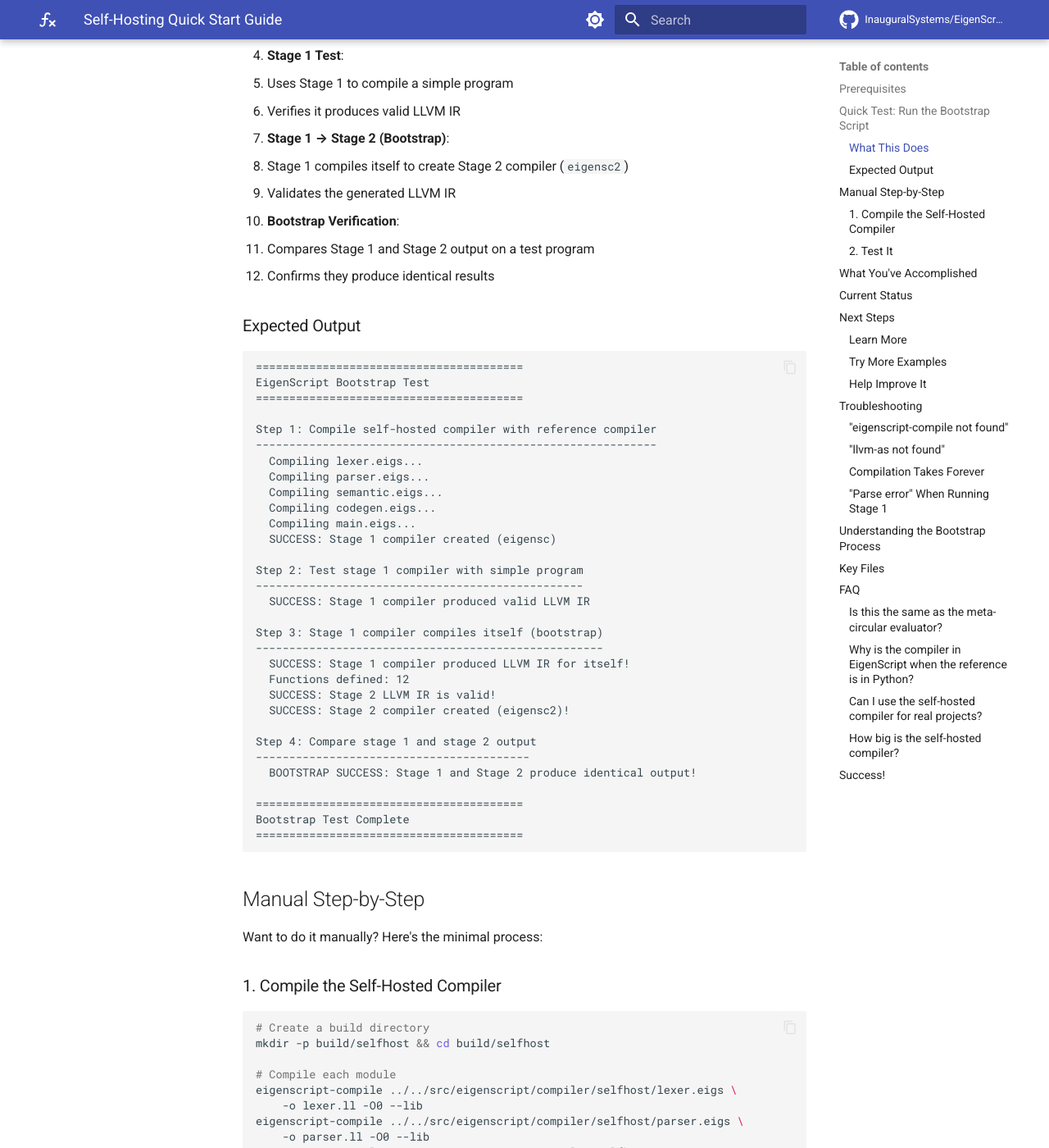
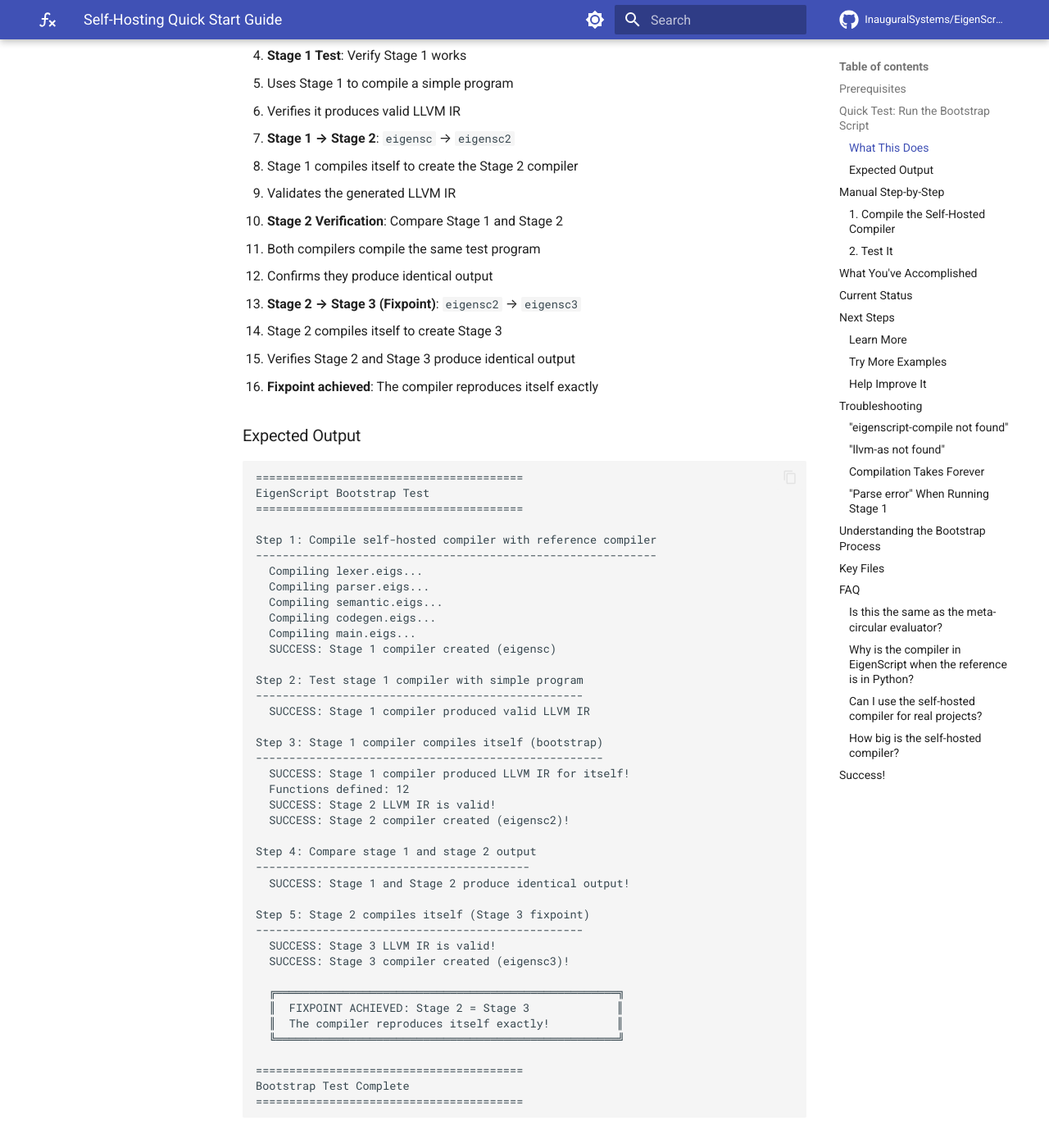
Before and after one commit to InauguralSystems/EigenScript, an MkDocs documentation site: the page built from docs/SELF_HOSTING_QUICKSTART.md, in a window 1280 px wide and 1400 px high, scrolled down 874 px. Shown: the whole window at 82% size. Built offline with MkDocs 1.6.1 and Material for MkDocs 9.7.7, drawn with Linux system fonts in a browser that asks for light colours; comment, search, counter and statistics services are not loaded; the version menu is left out; some of the changed text lies outside the part shown.

Commit message:
Add Stage 3 fixpoint verification to bootstrap docs
- Add Stage 3 (eigensc2 → eigensc3) to bootstrap_test.sh
- Update SELF_HOSTING_QUICKSTART.md with 5-stage process
- Update COMPILER_SELF_HOSTING.md status to "Fixpoint Achieved"
- Extend ASCII diagrams to show Stage 3 fixpoint
- Fix "⚠️ Partial" → "✅ Fixpoint Achieved" throughout

The fixpoint (Stage 2 = Stage 3) proves the compiler can
reproduce itself exactly and indefinitely.

````diff
--- a/docs/SELF_HOSTING_QUICKSTART.md
+++ b/docs/SELF_HOSTING_QUICKSTART.md
@@ -26,23 +26,28 @@ bash scripts/bootstrap_test.sh
 
 ### What This Does
 
-The script performs a 4-stage test:
+The script performs a complete bootstrap verification through 5 stages:
 
-1. **Stage 0 → Stage 1**:
+1. **Stage 0 → Stage 1**: Python reference compiler → `eigensc`
    - Uses the Python reference compiler to compile the self-hosted compiler
-   - Creates `eigensc` executable (Stage 1 compiler)
+   - Creates the Stage 1 compiler executable
 
-2. **Stage 1 Test**:
+2. **Stage 1 Test**: Verify Stage 1 works
    - Uses Stage 1 to compile a simple program
    - Verifies it produces valid LLVM IR
 
-3. **Stage 1 → Stage 2 (Bootstrap)**:
-   - Stage 1 compiles itself to create Stage 2 compiler (`eigensc2`)
+3. **Stage 1 → Stage 2**: `eigensc` → `eigensc2`
+   - Stage 1 compiles itself to create the Stage 2 compiler
    - Validates the generated LLVM IR
 
-4. **Bootstrap Verification**:
-   - Compares Stage 1 and Stage 2 output on a test program
-   - Confirms they produce identical results
+4. **Stage 2 Verification**: Compare Stage 1 and Stage 2
+   - Both compilers compile the same test program
+   - Confirms they produce identical output
+
+5. **Stage 2 → Stage 3 (Fixpoint)**: `eigensc2` → `eigensc3`
+   - Stage 2 compiles itself to create Stage 3
+   - Verifies Stage 2 and Stage 3 produce identical output
+   - **Fixpoint achieved**: The compiler reproduces itself exactly
 
 ### Expected Output
 
@@ -73,7 +78,17 @@ Step 3: Stage 1 compiler compiles itself (bootstrap)
 
 Step 4: Compare stage 1 and stage 2 output
 -----------------------------------------
-  BOOTSTRAP SUCCESS: Stage 1 and Stage 2 produce identical output!
+  SUCCESS: Stage 1 and Stage 2 produce identical output!
+
+Step 5: Stage 2 compiles itself (Stage 3 fixpoint)
+-------------------------------------------------
+  SUCCESS: Stage 3 LLVM IR is valid!
+  SUCCESS: Stage 3 compiler created (eigensc3)!
+
+  ╔═══════════════════════════════════════════════════╗
+  ║  FIXPOINT ACHIEVED: Stage 2 = Stage 3             ║
+  ║  The compiler reproduces itself exactly!          ║
+  ╚═══════════════════════════════════════════════════╝
 
 ========================================
 Bootstrap Test Complete
@@ -152,12 +167,13 @@ target triple = "x86_64-pc-linux-gnu"
 
 ## What You've Accomplished
 
-🎉 Congratulations! You've just witnessed **full bootstrap** - one of the most significant milestones in programming language development:
+🎉 Congratulations! You've just witnessed **fixpoint bootstrap** - the strongest form of compiler self-hosting:
 
-1. **Compiled a compiler** written in EigenScript using the Python reference compiler
-2. **Used that compiler (Stage 1)** to compile itself, creating Stage 2
-3. **Verified identical output** - Stage 1 and Stage 2 produce the same results
-4. **Achieved true self-hosting** - the language can fully compile its own compiler
+1. **Stage 0 → Stage 1**: Python compiled the EigenScript compiler
+2. **Stage 1 → Stage 2**: The compiler compiled itself
+3. **Stage 2 → Stage 3**: The self-compiled compiler compiled itself again
+4. **Fixpoint verified**: Stage 2 and Stage 3 produce **identical output**
+5. **True self-hosting**: The compiler can reproduce itself indefinitely
 
 ## Current Status
 
@@ -263,7 +279,7 @@ For complex programs, compare with examples in `examples/` directory.
 ```
 ┌─────────────────────────────────────────────┐
 │ Stage 0: Python Reference Compiler          │
-│ (Production, always works)                   │
+│ (Production, always works)                  │
 └──────────────┬──────────────────────────────┘
                │ compiles
                ▼
@@ -277,15 +293,25 @@ For complex programs, compare with examples in `examples/` directory.
                │ compiles itself
                ▼
 ┌─────────────────────────────────────────────┐
-│ Stage 2: Second-Generation Compiler         │
-│ (eigensc2 - Full Bootstrap Achieved!)        │
+│ Stage 2: Second-Generation (eigensc2)       │
 │ ✅ Created by Stage 1 compiling itself       │
 │ ✅ Produces identical output to Stage 1      │
-│ ✅ Bootstrap verification passed             │
+│ ✅ Can compile itself                        │
+└──────────────┬──────────────────────────────┘
+               │ compiles itself
+               ▼
+┌─────────────────────────────────────────────┐
+│ Stage 3: Third-Generation (eigensc3)        │
+│ ✅ Created by Stage 2 compiling itself       │
+│ ✅ Produces identical output to Stage 2      │
+│ ══════════════════════════════════════════  │
+│ ║  FIXPOINT: Stage 2 = Stage 3            ║ │
+│ ║  The compiler reproduces itself exactly ║ │
+│ ══════════════════════════════════════════  │
 └─────────────────────────────────────────────┘
 ```
 
-**Current Status**: Full bootstrap achieved! Stage 1 successfully compiles itself to create Stage 2, and both produce identical output.
+**Current Status**: Fixpoint bootstrap achieved! Stage 2 and Stage 3 produce identical output - the compiler can reproduce itself indefinitely.
 
 ## Key Files
 
@@ -319,7 +345,7 @@ No! EigenScript has **two types** of self-hosting:
 2. **Self-Hosted Compiler** (src/eigenscript/compiler/selfhost/)
    - A compiler written in EigenScript
    - Generates LLVM IR
-   - ⚠️ Partially working (this guide)
+   - ✅ Fixpoint bootstrap achieved (this guide)
 
 ### Why is the compiler in EigenScript when the reference is in Python?
 
@@ -351,9 +377,14 @@ For comparison:
 
 ## Success!
 
-If you got this far and saw the bootstrap succeed, you've witnessed something remarkable: **a programming language that can fully compile its own compiler, with Stage 1 and Stage 2 producing identical output**.
+If you got this far and saw the bootstrap succeed, you've witnessed something remarkable: **a programming language that has achieved fixpoint bootstrap, where the compiler can reproduce itself exactly**.
 
-This is one of the most significant milestones in programming language development. Many languages never achieve full bootstrap - EigenScript has!
+This is the strongest form of compiler self-hosting:
+- Stage 1 = Stage 2 (bootstrap works)
+- Stage 2 = Stage 3 (fixpoint achieved)
+- Stage N = Stage N+1 for all N ≥ 2 (stable indefinitely)
+
+Many languages never achieve full bootstrap - EigenScript has achieved fixpoint in under a month!
 
 🚀 **Next**: Try reading through the [complete guide](./COMPILER_SELF_HOSTING.md) to understand how it all works internally.
 
````
Also changed, not shown: docs/COMPILER_SELF_HOSTING.md (+14 -8 lines), 1 other file.
